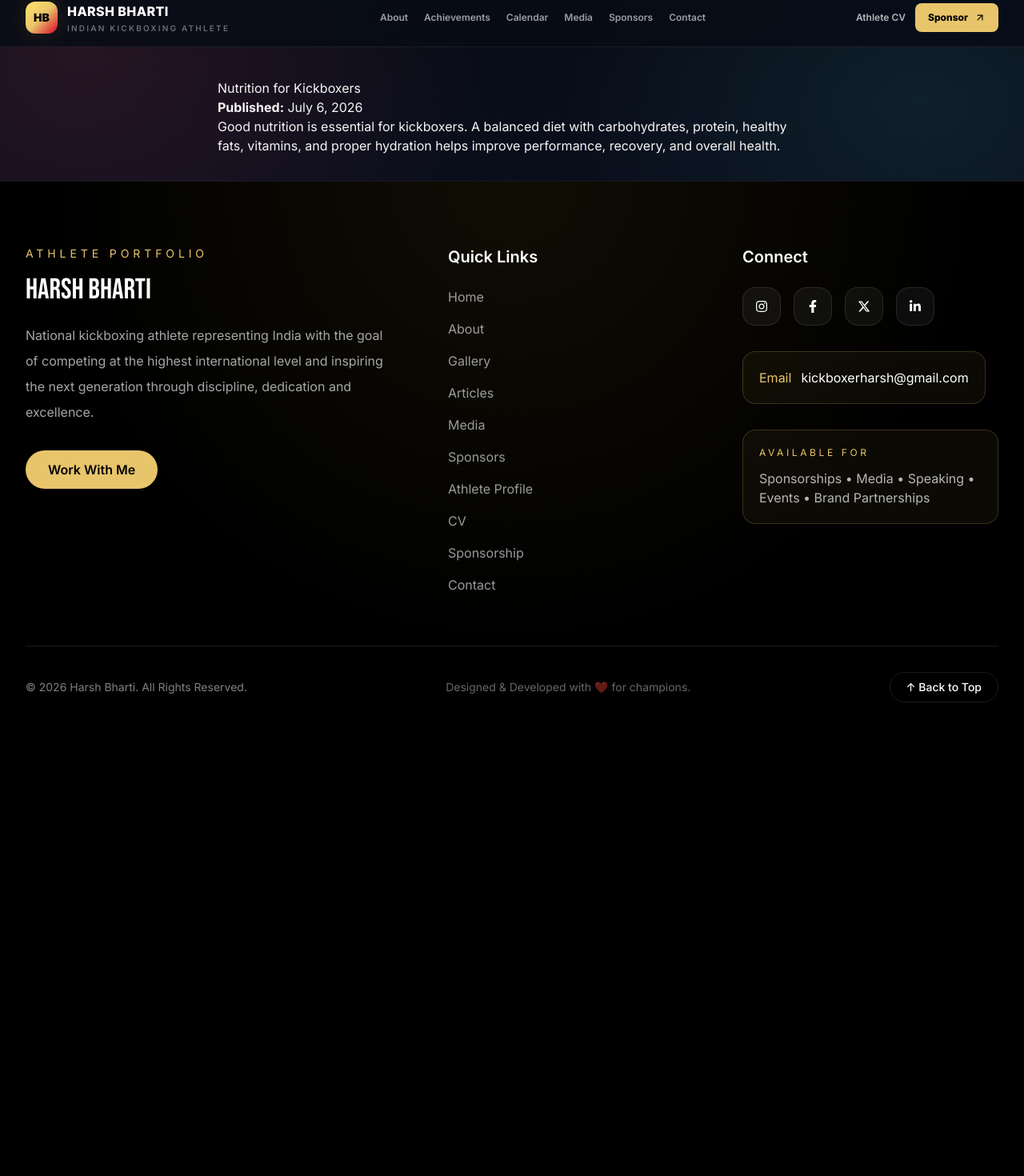
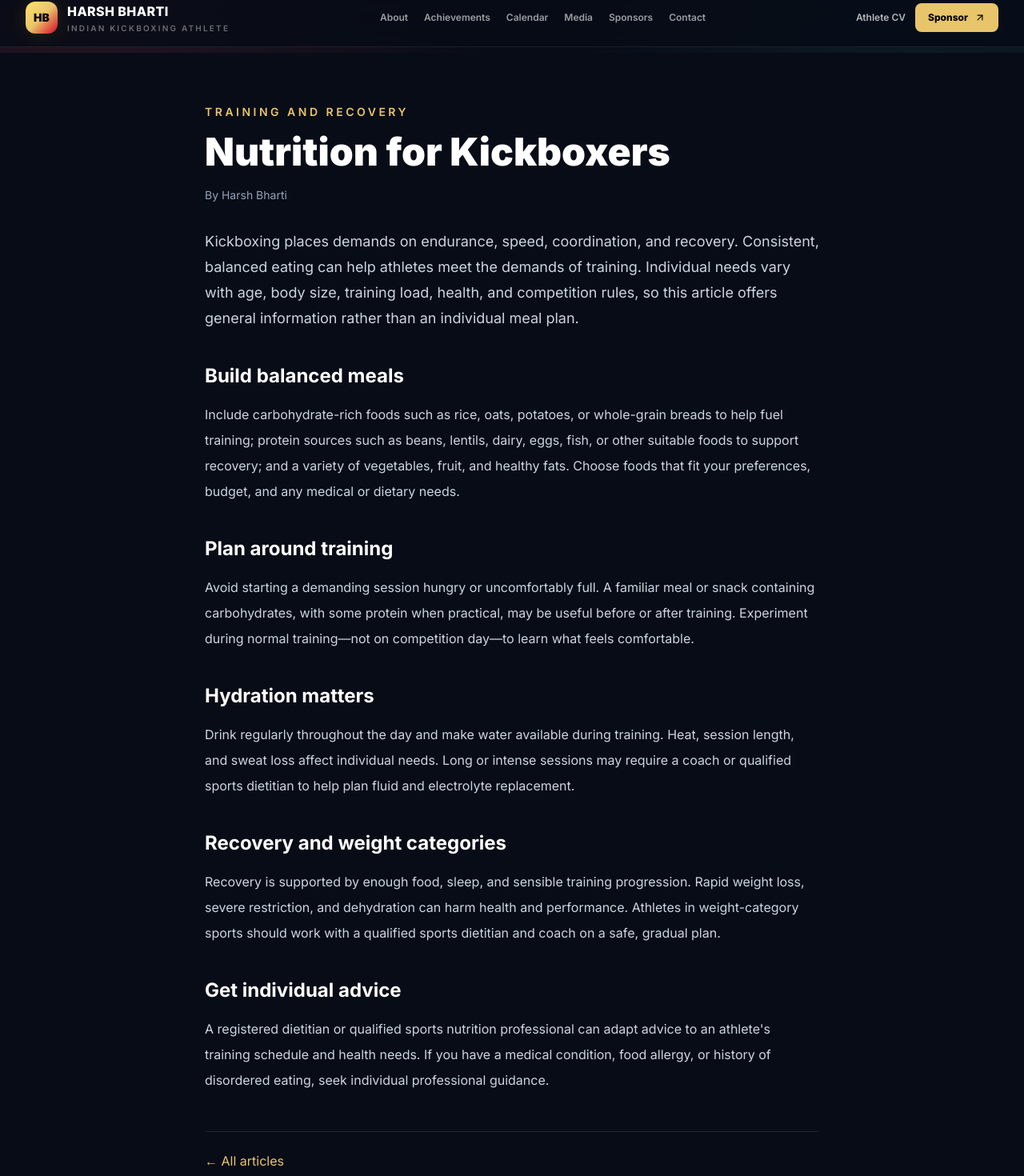
Before and after one commit to harshbharti55/kickboxer-harsh, a Next.js app: page /articles/nutrition-for-kickboxers in a window 1280 px wide. Shown: the part 14-1484 px from the top of the page at 80% size. Before the commit the page ends 972 px from the top, so only its background shows below. Built offline with nearby package versions, Linux system fonts and the light colour scheme.

Commit message:
Expand kickboxing nutrition article

```diff
--- a/app/articles/nutrition-for-kickboxers/page.tsx
+++ b/app/articles/nutrition-for-kickboxers/page.tsx
@@ -1,40 +1,116 @@
-export const metadata = {
-  title: "Nutrition for Kickboxers | Harsh Bharti",
-  description: "General nutrition principles for kickboxers, including balanced meals, hydration, performance, and recovery.",
-  alternates: { canonical: "https://kickboxer-harsh.online/articles/nutrition-for-kickboxers" },
+import type { Metadata } from "next";
+import Link from "next/link";
+
+const canonical = "https://kickboxer-harsh.online/articles/nutrition-for-kickboxers";
+const description =
+  "General sports-nutrition principles for kickboxers: balanced meals, hydration, recovery, and safe preparation around training.";
+
+export const metadata: Metadata = {
+  title: "Nutrition for Kickboxers: Basics for Training and Recovery | Harsh Bharti",
+  description,
+  alternates: { canonical },
   openGraph: {
-    title: "Nutrition for Kickboxers | Harsh Bharti",
-    description: "General nutrition principles for kickboxers, including balanced meals, hydration, performance, and recovery.",
-    type: "article" as const,
-    url: "https://kickboxer-harsh.online/articles/nutrition-for-kickboxers",
+    title: "Nutrition for Kickboxers: Training and Recovery",
+    description,
+    type: "article",
+    url: canonical,
   },
+};
+
+const articleSchema = {
+  "@context": "https://schema.org",
+  "@type": "Article",
+  "@id": `${canonical}#article`,
+  headline: "Nutrition for Kickboxers: Basics for Training and Recovery",
+  description,
+  mainEntityOfPage: canonical,
+  author: {
+    "@type": "Person",
+    "@id": "https://kickboxer-harsh.online/#person",
+    name: "Harsh Bharti",
+    url: "https://kickboxer-harsh.online/",
+  },
+  publisher: {
+    "@type": "Organization",
+    "@id": "https://kickboxer-harsh.online/#organization",
+    name: "Harsh Bharti",
+    url: "https://kickboxer-harsh.online/",
+  },
+  inLanguage: "en-IN",
 };
 
 export default function NutritionForKickboxers() {
   return (
-    <main style={{ padding: "2rem", maxWidth: "800px", margin: "0 auto" }}>
-      <script type="application/ld+json" dangerouslySetInnerHTML={{ __html: JSON.stringify({
-        "@context": "https://schema.org",
-        "@type": "Article",
-        "@id": "https://kickboxer-harsh.online/articles/nutrition-for-kickboxers#article",
-        headline: "Nutrition for Kickboxers",
-        description: "General nutrition principles for kickboxers, including balanced meals, hydration, performance, and recovery.",
-        datePublished: "2026-07-06",
-        dateModified: "2026-07-06",
-        mainEntityOfPage: "https://kickboxer-harsh.online/articles/nutrition-for-kickboxers",
-        author: { "@type": "Person", "@id": "https://kickboxer-harsh.online/#person", name: "Harsh Bharti", url: "https://kickboxer-harsh.online/" },
-        publisher: { "@type": "Organization", "@id": "https://kickboxer-harsh.online/#organization", name: "Harsh Bharti", url: "https://kickboxer-harsh.online/" },
-        inLanguage: "en-IN"
-      }).replace(/</g, "\\u003c") }} />
-      <h1>Nutrition for Kickboxers</h1>
+    <main className="min-h-screen bg-[#080c17] px-5 py-16 text-white sm:px-8">
+      <script
+        type="application/ld+json"
+        dangerouslySetInnerHTML={{
+          __html: JSON.stringify(articleSchema).replace(/</g, "\\u003c"),
+        }}
+      />
+      <article className="mx-auto max-w-3xl">
+        <p className="text-sm font-semibold uppercase tracking-[0.25em] text-[#e8c56a]">
+          Training and recovery
+        </p>
+        <h1 className="mt-4 text-4xl font-black leading-tight sm:text-5xl">
+          Nutrition for Kickboxers
+        </h1>
+        <p className="mt-5 text-sm text-slate-400">By Harsh Bharti</p>
+        <p className="mt-8 text-lg leading-8 text-slate-300">
+          Kickboxing places demands on endurance, speed, coordination, and
+          recovery. Consistent, balanced eating can help athletes meet the demands
+          of training. Individual needs vary with age, body size, training load,
+          health, and competition rules, so this article offers general information
+          rather than an individual meal plan.
+        </p>
 
-      <p><strong>Published:</strong> July 6, 2026</p>
+        <h2 className="mt-10 text-2xl font-bold">Build balanced meals</h2>
+        <p className="mt-4 leading-8 text-slate-300">
+          Include carbohydrate-rich foods such as rice, oats, potatoes, or
+          whole-grain breads to help fuel training; protein sources such as beans,
+          lentils, dairy, eggs, fish, or other suitable foods to support recovery;
+          and a variety of vegetables, fruit, and healthy fats. Choose foods that
+          fit your preferences, budget, and any medical or dietary needs.
+        </p>
 
-      <p>
-        Good nutrition is essential for kickboxers. A balanced diet with
-        carbohydrates, protein, healthy fats, vitamins, and proper hydration
-        helps improve performance, recovery, and overall health.
-      </p>
+        <h2 className="mt-10 text-2xl font-bold">Plan around training</h2>
+        <p className="mt-4 leading-8 text-slate-300">
+          Avoid starting a demanding session hungry or uncomfortably full. A
+          familiar meal or snack containing carbohydrates, with some protein when
+          practical, may be useful before or after training. Experiment during
+          normal training—not on competition day—to learn what feels comfortable.
+        </p>
+
+        <h2 className="mt-10 text-2xl font-bold">Hydration matters</h2>
+        <p className="mt-4 leading-8 text-slate-300">
+          Drink regularly throughout the day and make water available during
+          training. Heat, session length, and sweat loss affect individual needs.
+          Long or intense sessions may require a coach or qualified sports
+          dietitian to help plan fluid and electrolyte replacement.
+        </p>
+
+        <h2 className="mt-10 text-2xl font-bold">Recovery and weight categories</h2>
+        <p className="mt-4 leading-8 text-slate-300">
+          Recovery is supported by enough food, sleep, and sensible training
+          progression. Rapid weight loss, severe restriction, and dehydration can
+          harm health and performance. Athletes in weight-category sports should
+          work with a qualified sports dietitian and coach on a safe, gradual plan.
+        </p>
+
+        <h2 className="mt-10 text-2xl font-bold">Get individual advice</h2>
+        <p className="mt-4 leading-8 text-slate-300">
+          A registered dietitian or qualified sports nutrition professional can
+          adapt advice to an athlete's training schedule and health needs. If you
+          have a medical condition, food allergy, or history of disordered eating,
+          seek individual professional guidance.
+        </p>
+
+        <div className="mt-12 border-t border-white/10 pt-6">
+          <Link className="text-[#e8c56a] hover:underline" href="/articles">
+            ← All articles
+          </Link>
+        </div>
+      </article>
     </main>
   );
 }
```
